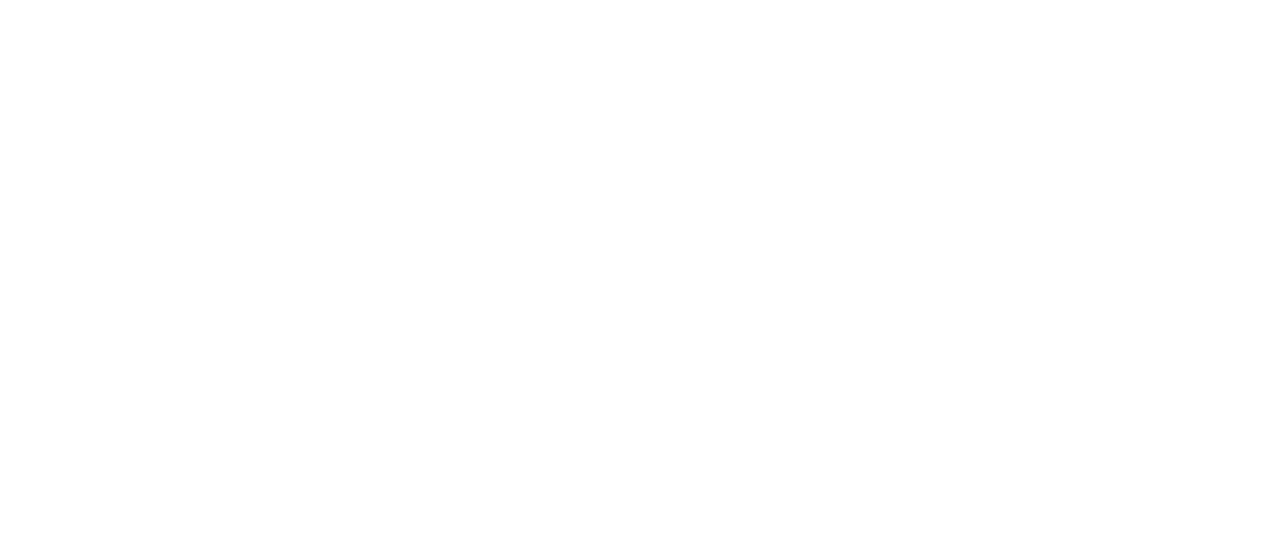
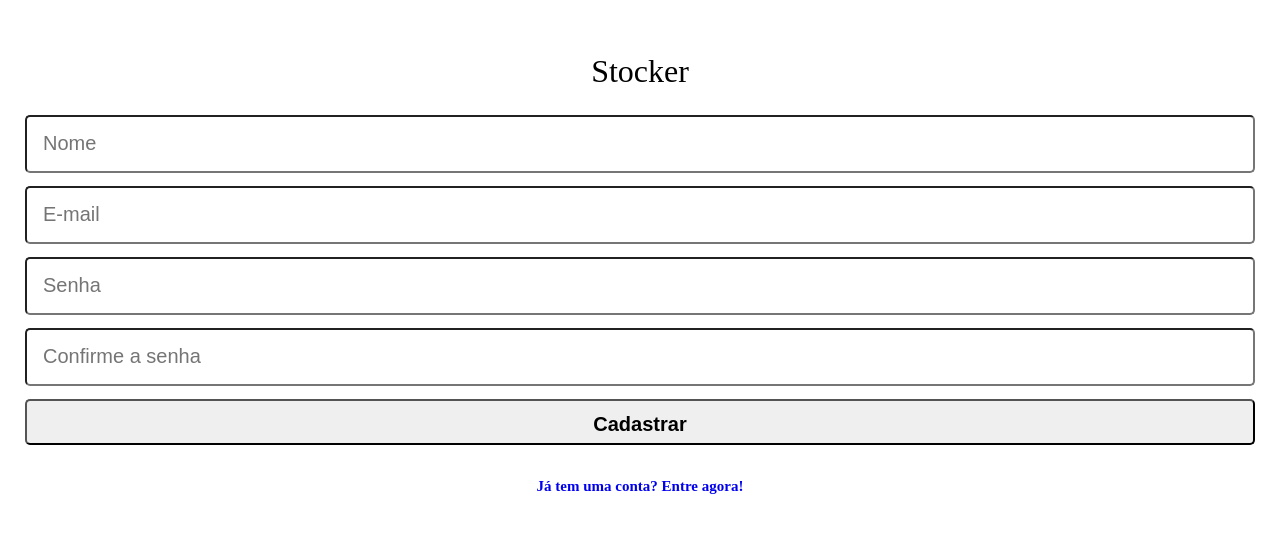
Before and after one commit to van-matos/stocker, a React (Create React App) app: page /signup in a window 1280 px wide. Before the commit this address had no page. Shown: the part 151-684 px from the top of the page. Built offline with nearby package versions, Linux system fonts and the light colour scheme.

Commit message:
feat: add sign-up page

```diff
--- /dev/null
+++ b/src/assets/styles/globalStyles.js
@@ -0,0 +1,46 @@
+import { createGlobalStyle } from "styled-components";
+
+const GlobalStyle = createGlobalStyle`
+  *{
+    box-sizing: border-box;
+  }
+  body {
+    margin: 0;
+    padding: 25px;
+    overflow: hidden;
+  }
+
+  h1 {
+    font-size: 32px;
+    font-weight: 400;
+    margin-bottom: 28px;
+  }
+
+  input {
+      width:100%;
+      height:58px;
+      text-decoration:none;
+      border-radius: 5px;
+      margin-bottom: 13px;
+      font-size: 20px;
+      font-weight: 400;
+      padding: 16px;
+  }
+  a {
+    margin-top: 34px;
+    font-size: 15px;
+    font-weight: 700;
+    text-decoration: none;
+  }
+  button {
+      width:100%;
+      height:46px;
+      border-radius: 5px;
+      font-size: 20px;
+      font-weight: 700;
+      padding: 12px;
+      cursor:pointer;
+  }
+`;
+
+export default GlobalStyle;
--- a/src/components/App.js
+++ b/src/components/App.js
@@ -2,14 +2,21 @@
 import { BrowserRouter, Routes, Route } from "react-router-dom";
 
 import UserContext from "../context/UserContext";
+import SignupPage from "./SignupPage";
+
+import "../assets/styles/reset.css";
+import GlobalStyle from "../assets/styles/globalStyles";
 
 function App() {
   const [user, setUser] = useState({});
 
   return (
     <UserContext.Provider value={{ user, setUser }}>
+      <GlobalStyle />
       <BrowserRouter>
-        <Routes></Routes>
+        <Routes>
+          <Route path="/signup" element={<SignupPage />} />
+        </Routes>
       </BrowserRouter>
     </UserContext.Provider>
   );
--- /dev/null
+++ b/src/components/SignupPage.js
@@ -0,0 +1,95 @@
+import { useState } from "react";
+import { Link, useNavigate } from "react-router-dom";
+import styled from "styled-components";
+import axios from "axios";
+
+function SignupPage() {
+  const [name, setName] = useState("");
+  const [email, setEmail] = useState("");
+  const [password, setPassword] = useState("");
+  const [confirmPassword, setConfirmPassword] = useState("");
+
+  const navigate = useNavigate();
+
+  function submit(e) {
+    e.preventDefault();
+
+    const signUp = {
+      name,
+      email,
+      password,
+      confirmPassword,
+    };
+
+    const promise = axios.post("http://localhost:5000/signup", signUp);
+    promise.then(toLogin);
+    promise.catch(failure);
+
+    function toLogin() {
+      alert("Usuário cadastrado com sucesso.");
+      navigate("/");
+    }
+
+    function failure() {
+      console.log(signUp);
+      alert("Erro! Dados inválidos.");
+    }
+  }
+
+  return (
+    <Container>
+      <h1>Stocker</h1>
+      <Form onSubmit={submit}>
+        <input
+          type="name"
+          id="name"
+          value={name}
+          placeholder="Nome"
+          onChange={(e) => setName(e.target.value)}
+        />
+        <input
+          type="email"
+          id="email"
+          value={email}
+          placeholder="E-mail"
+          onChange={(e) => setEmail(e.target.value)}
+        />
+        <input
+          type="password"
+          id="password"
+          value={password}
+          placeholder="Senha"
+          onChange={(e) => setPassword(e.target.value)}
+        />
+        <input
+          type="password"
+          id="confirmPassword"
+          value={confirmPassword}
+          placeholder="Confirme a senha"
+          onChange={(e) => setConfirmPassword(e.target.value)}
+          required
+        />
+        <button type="submit">Cadastrar</button>
+      </Form>
+      <Link to="/">Já tem uma conta? Entre agora!</Link>
+    </Container>
+  );
+}
+
+const Container = styled.div`
+  display: flex;
+  justify-content: center;
+  align-items: center;
+  flex-direction: column;
+  height: 100vh;
+`;
+
+const Form = styled.form`
+  width: 100%;
+  display: flex;
+  flex-direction: column;
+  justify-content: center;
+  align-items: flex-start;
+`;
+
+export default SignupPage;
```
